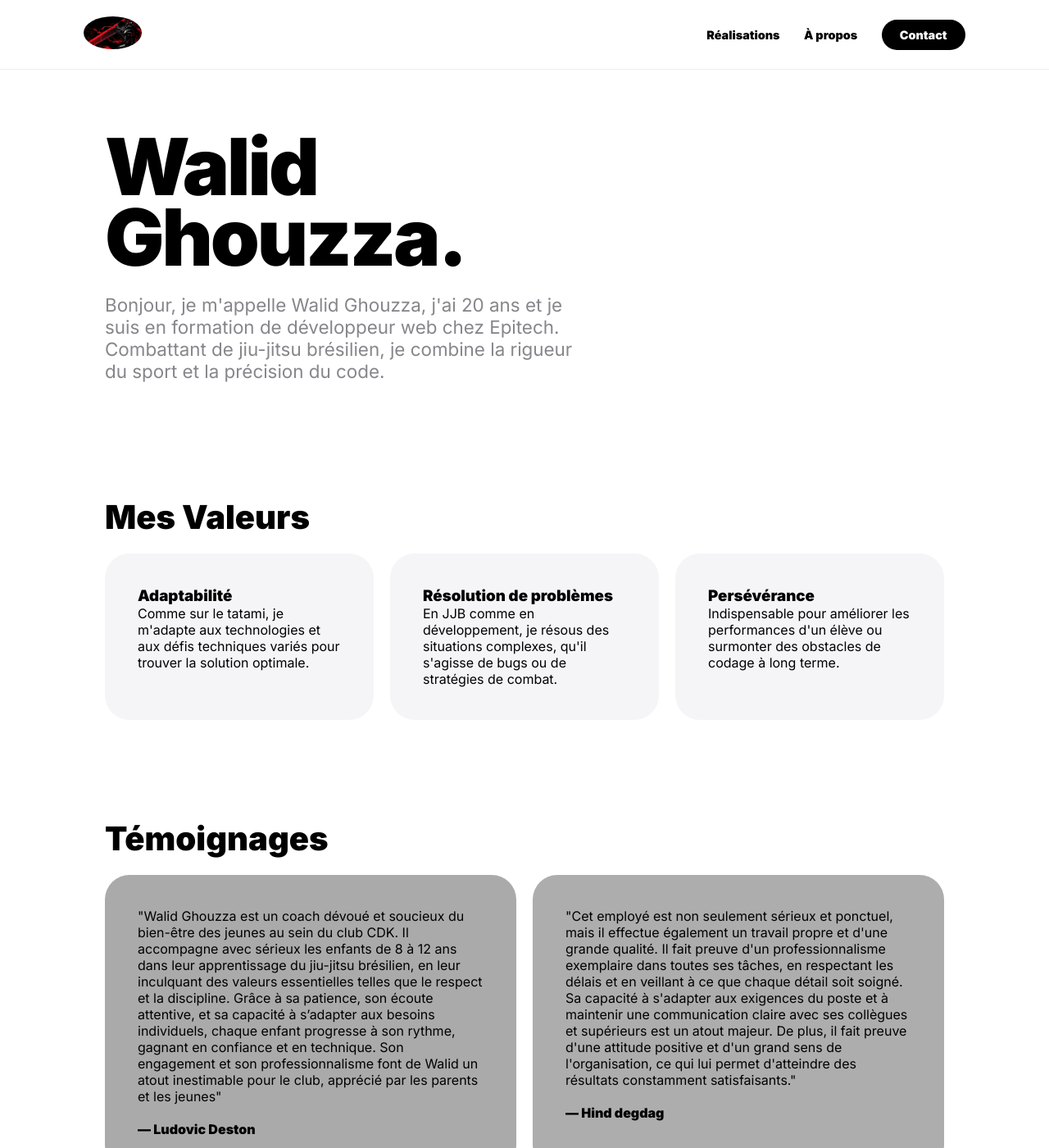
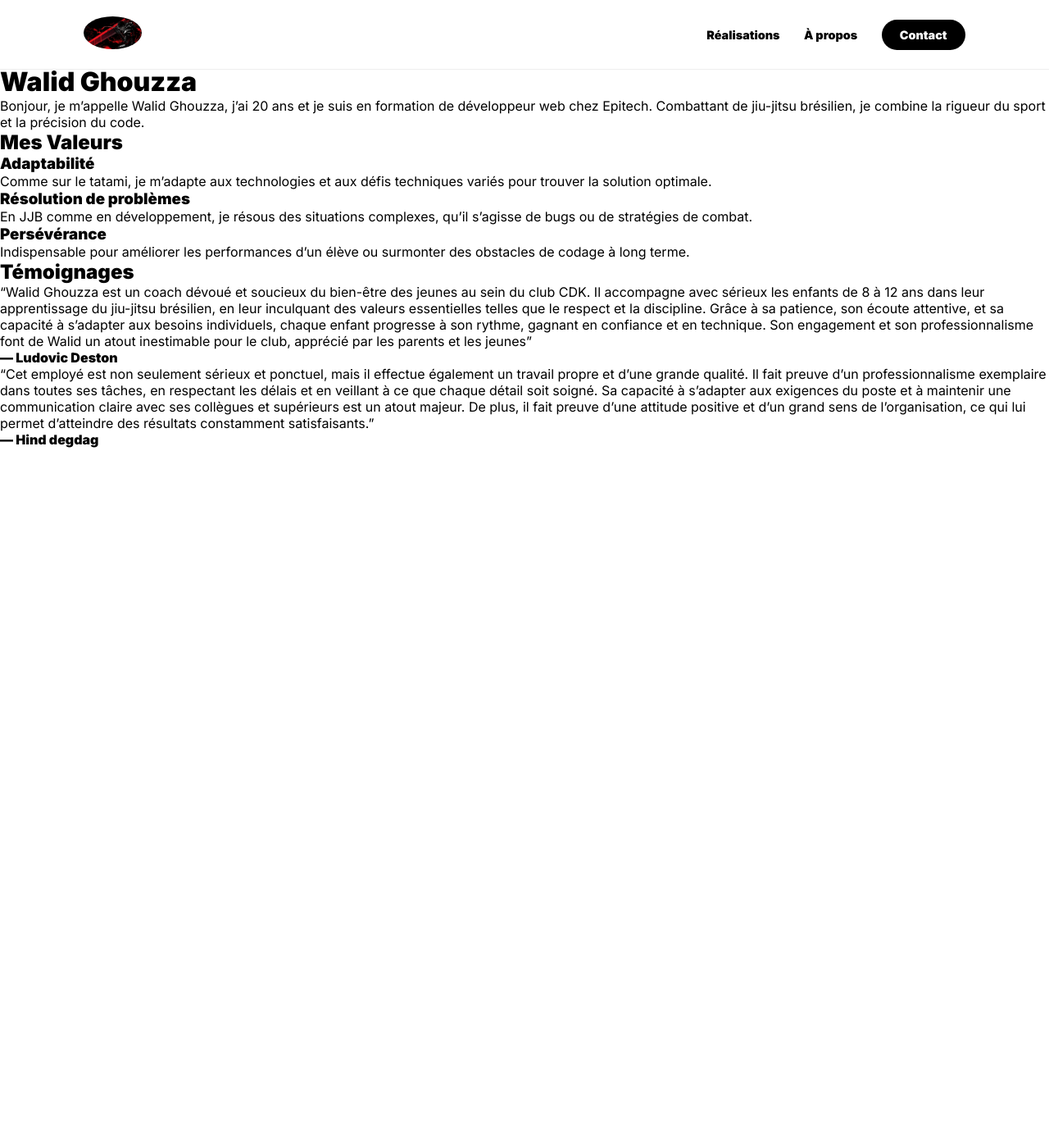
Before and after one commit to walidghg/PORTFOLIO, a Jekyll site: the page built from index.markdown, in a window 1280 px wide and 1400 px high. Shown: the whole window at 82% size. Built offline with Jekyll 4.4.1, drawn with Linux system fonts in a browser that asks for light colours.

Commit message:
Update index.markdown

```diff
--- a/index.markdown
+++ b/index.markdown
@@ -2,35 +2,27 @@
 layout: default
 ---
 
-<section class="hero">
-  <h1>Walid<br>Ghouzza.</h1>
-  <p>Bonjour, je m'appelle Walid Ghouzza, j'ai 20 ans et je suis en formation de développeur web chez Epitech. Combattant de jiu-jitsu brésilien, je combine la rigueur du sport et la précision du code.</p>
-</section>
+# Walid Ghouzza
 
-<h2 class="section-title">Mes Valeurs</h2>
-<section class="grid">
-  <div class="card">
-    <h3>Adaptabilité</h3>
-    <p>Comme sur le tatami, je m'adapte aux technologies et aux défis techniques variés pour trouver la solution optimale.</p>
-  </div>
-  <div class="card">
-    <h3>Résolution de problèmes</h3>
-    <p>En JJB comme en développement, je résous des situations complexes, qu'il s'agisse de bugs ou de stratégies de combat.</p>
-  </div>
-  <div class="card">
-    <h3>Persévérance</h3>
-    <p>Indispensable pour améliorer les performances d'un élève ou surmonter des obstacles de codage à long terme.</p>
-  </div>
-</section>
+Bonjour, je m'appelle Walid Ghouzza, j'ai 20 ans et je suis en formation de développeur web chez Epitech. Combattant de jiu-jitsu brésilien, je combine la rigueur du sport et la précision du code.
 
-<h2 class="section-title">Témoignages</h2>
-<section class="grid">
-  <div class="card" style="background: #aaaaaaff; color: #000000ff;">
-    <p>"Walid Ghouzza est un coach dévoué et soucieux du bien-être des jeunes au sein du club CDK. Il accompagne avec sérieux les enfants de 8 à 12 ans dans leur apprentissage du jiu-jitsu brésilien, en leur inculquant des valeurs essentielles telles que le respect et la discipline. Grâce à sa patience, son écoute attentive, et sa capacité à s’adapter aux besoins individuels, chaque enfant progresse à son rythme, gagnant en confiance et en technique. Son engagement et son professionnalisme font de Walid un atout inestimable pour le club, apprécié par les parents et les jeunes"</p>
-    <br><strong>— Ludovic Deston</strong>
-  </div>
-  <div class="card" style="background: #adadadff; color: #000000ff;">
-    <p>"Cet employé est non seulement sérieux et ponctuel, mais il effectue également un travail propre et d'une grande qualité. Il fait preuve d'un professionnalisme exemplaire dans toutes ses tâches, en respectant les délais et en veillant à ce que chaque détail soit soigné. Sa capacité à s'adapter aux exigences du poste et à maintenir une communication claire avec ses collègues et supérieurs est un atout majeur. De plus, il fait preuve d'une attitude positive et d'un grand sens de l'organisation, ce qui lui permet d'atteindre des résultats constamment satisfaisants."</p>
-    <br><strong>— Hind degdag</strong>
-  </div>
-</section>
+## Mes Valeurs
+
+### Adaptabilité
+Comme sur le tatami, je m'adapte aux technologies et aux défis techniques variés pour trouver la solution optimale.
+
+### Résolution de problèmes
+En JJB comme en développement, je résous des situations complexes, qu'il s'agisse de bugs ou de stratégies de combat.
+
+### Persévérance
+Indispensable pour améliorer les performances d'un élève ou surmonter des obstacles de codage à long terme.
+
+## Témoignages
+
+> "Walid Ghouzza est un coach dévoué et soucieux du bien-être des jeunes au sein du club CDK. Il accompagne avec sérieux les enfants de 8 à 12 ans dans leur apprentissage du jiu-jitsu brésilien, en leur inculquant des valeurs essentielles telles que le respect et la discipline. Grâce à sa patience, son écoute attentive, et sa capacité à s’adapter aux besoins individuels, chaque enfant progresse à son rythme, gagnant en confiance et en technique. Son engagement et son professionnalisme font de Walid un atout inestimable pour le club, apprécié par les parents et les jeunes"
+>
+> **— Ludovic Deston**
+
+> "Cet employé est non seulement sérieux et ponctuel, mais il effectue également un travail propre et d'une grande qualité. Il fait preuve d'un professionnalisme exemplaire dans toutes ses tâches, en respectant les délais et en veillant à ce que chaque détail soit soigné. Sa capacité à s'adapter aux exigences du poste et à maintenir une communication claire avec ses collègues et supérieurs est un atout majeur. De plus, il fait preuve d'une attitude positive et d'un grand sens de l'organisation, ce qui lui permet d'atteindre des résultats constamment satisfaisants."
+>
+> **— Hind degdag**
```
